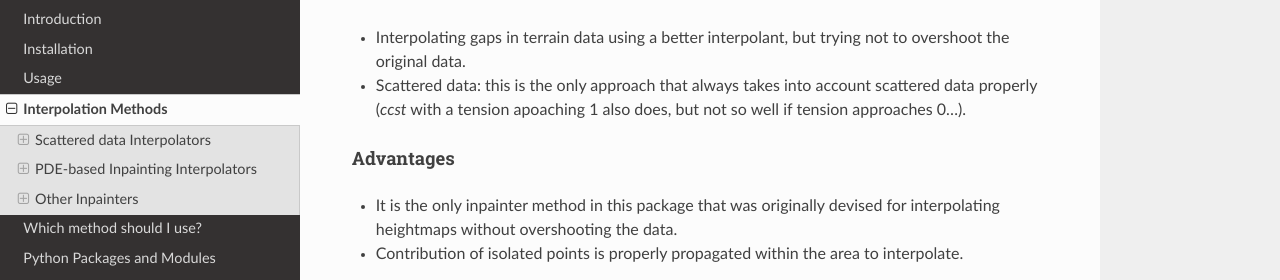
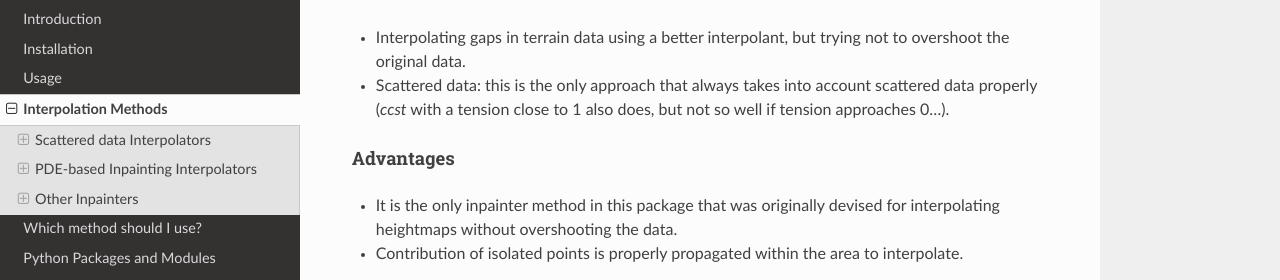
Before and after one commit to coronis-computing/heightmap_interpolation, a Sphinx documentation site: the page built from docs/source/methods.rst, in a window 1280 px wide and 900 px high, scrolled down 16861 px. Shown: the part 158-438 px from the top of the window. Built offline with Sphinx 7.4.7 and the Read the Docs theme 2.0.0, drawn with Linux system fonts in a browser that asks for light colours.

Commit message:
Corrected a typo

```diff
--- a/docs/source/methods.rst
+++ b/docs/source/methods.rst
@@ -572,7 +572,7 @@ Suitable for
 ++++++++++++
 
 * Interpolating gaps in terrain data using a better interpolant, but trying not to overshoot the original data.
-* Scattered data: this is the only approach that always takes into account scattered data properly (*ccst* with a tension apoaching 1 also does, but not so well if tension approaches 0...).
+* Scattered data: this is the only approach that always takes into account scattered data properly (*ccst* with a tension close to 1 also does, but not so well if tension approaches 0...).
 
 Advantages
 ++++++++++
```
